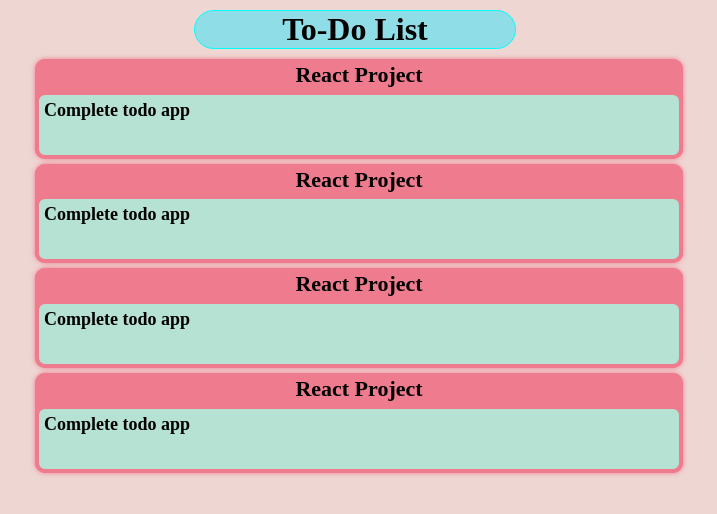
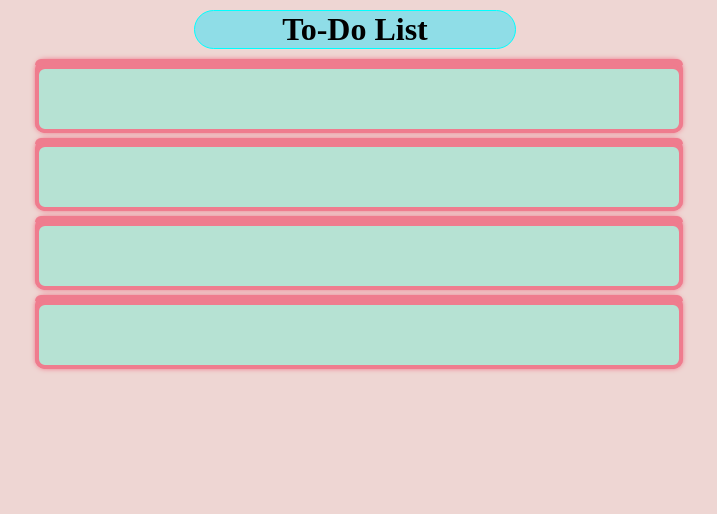
Before and after one commit to darshan527/TO-DO-list-using-React, a React (Create React App) app in the folder todo-list/: page / in a window 1280 px wide. Shown: the top 514 px of the page, without its empty margins (285-1002 px from the left). Built offline with nearby package versions, Linux system fonts and the light colour scheme.

Commit message:
Function to class

```diff
--- a/todo-list/src/components/Item.js
+++ b/todo-list/src/components/Item.js
@@ -1,12 +1,24 @@
 import React from 'react'
 
-function Item(props) {
-    return (
-        <div className="task">
-                <h1>{props.item.title}</h1>
-                <h2>{props.item.description}</h2>
-        </div>
-    )
+class Item extends React.Component {
+
+    constructor(props){
+        super(props)
+        this.state = {
+                title : props.title,
+                description : props.description
+        }
+    }
+
+    render(){
+        return (
+            <div className="task">
+                    <h1>{this.state.title}</h1>
+                    <h2>{this.state.description}</h2>
+            </div>
+        )
+    }
+
 }
 
 export default Item
```
